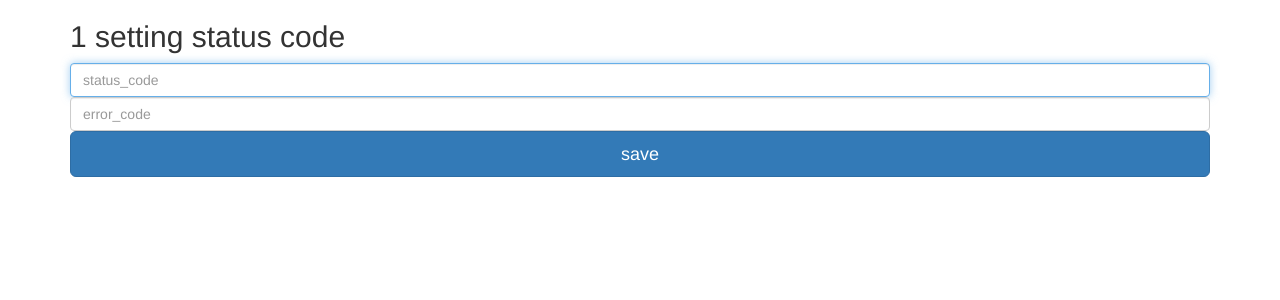
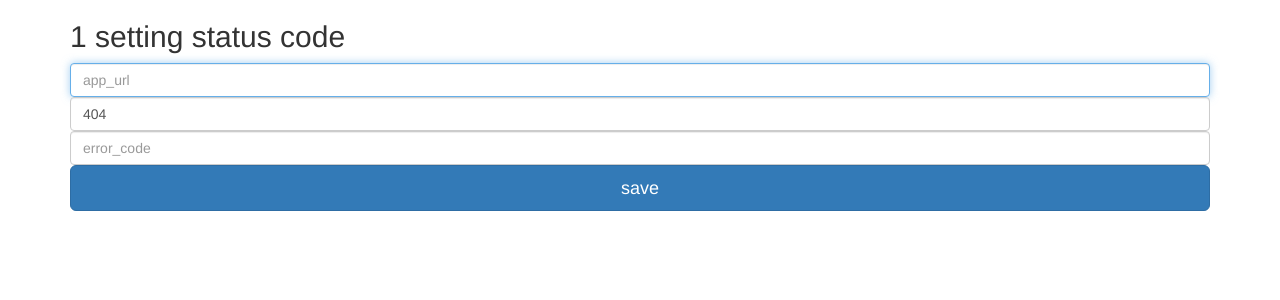
Before and after one commit to shikajiro/error_responser, a Flask app: page /1 in a window 1280 px wide. Shown: the top 300 px of the page. Run offline with Flask 2, Linux system fonts and the light colour scheme; data comes from the database, SQL or seed files in the repository; some libraries are stand-ins or nearby versions.

Commit message:
疎通できるとこまで

```diff
--- a/manage.py
+++ b/manage.py
@@ -12,4 +12,4 @@ manager.add_command('db', MigrateCommand)
 
 if __name__ == '__main__':
     manager.run()
-# postgresql+psycopg2:///error_responser
+# export DATABASE_URL="postgresql+psycopg2:///error_responser"
--- a/server.py
+++ b/server.py
@@ -1,14 +1,20 @@
+# coding=utf-8
 import os
 import pdb
 from flask import Flask, request, session, g, redirect, url_for, \
      abort, render_template, flash, json, jsonify
 from flask.ext.sqlalchemy import SQLAlchemy
+from flask.ext.script import Manager
 from flask_bootstrap import Bootstrap
+import requests
+import pdb
 
 # create our little application :)
+# export APP_SETTINGS="config.DevelopmentConfig"
 print os.environ['APP_SETTINGS']
 
 app = Flask(__name__)
+manager = Manager(app)
 app.config.from_object(os.environ['APP_SETTINGS'])
 db = SQLAlchemy(app)
 Bootstrap(app)
@@ -51,11 +57,12 @@ def index():
 def app_name(app_name):
     app_setting = AppSetting.query.filter_by(app_name=app_name).first()
     if app_setting is None:
-        app_setting = AppSetting(app_name=app_name, status_code=404, error_code=None)
+        app_setting = AppSetting(app_name=app_name, app_url="", status_code=404, error_code=None)
         db.session.add(app_setting)
         db.session.commit()
     item = {
         "app_name"      :app_setting.app_name,
+        "app_url"       :app_setting.app_url,
         "status_code"   :app_setting.status_code,
         "error_code"    :app_setting.error_code
     }
@@ -65,8 +72,9 @@ def app_name(app_name):
 def post_app_name(app_name):
     print request.form
     app_setting = AppSetting.query.filter_by(app_name=app_name).first()
-    app_setting.status_code = request.form["status_code"]
-    app_setting.error_code = request.form["error_code"]
+    app_setting.app_url     = request.form["app_url"]
+    app_setting.status_code = int(request.form["status_code"])
+    app_setting.error_code  = int(request.form["error_code"])
     db.session.add(app_setting)
     db.session.commit()
     return "set %s/%s" % (app_setting.status_code, app_setting.error_code)
@@ -74,6 +82,7 @@ def post_app_name(app_name):
 @app.route('/<app_name>/<path:path>', methods=['GET','POST'])
 def catch_all(app_name, path):
     print 'You want %s path: %s' % (app_name, path)
+    print '%s' % request.headers
     app_setting = AppSetting.query.filter_by(app_name=app_name).first()
     if app_setting is None:
         app_setting = AppSetting(app_name=app_name, status_code=404)
@@ -82,10 +91,32 @@ def catch_all(app_name, path):
 
     print "set status code %s, error code %s" % (app_setting.status_code, app_setting.error_code)
 
-    if int(app_setting.error_code) < 0:
-        abort(app_setting.status_code)
+    if int(app_setting.status_code)/100 == 2:
+        # pdb.set_trace()
+        url = app_setting.app_url + path
+        print "%s url %s" % (request.method, url)
+
+        headers = {}
+        auth = request.headers.get("Authorization")
+        if auth:
+            headers["Authorization"] = auth
+        print "headers %s" % headers
+
+        res = ""
+        if request.method == 'POST':
+            print "data %s" % request.form
+            res = requests.post(url, data=request.form, headers=headers)
+        elif request.method == 'GET':
+            print "params %s" % request.args
+            res = requests.get(url, params=request.args, headers=headers)
+        print res.url
+        # pdb.set_trace()
+        return res.text
     else:
-        raise InvalidUsage(status_code=app_setting.status_code, error_code=app_setting.error_code)
+        if int(app_setting.error_code) < 0:
+            abort(app_setting.status_code)
+        else:
+            raise InvalidUsage(status_code=app_setting.status_code, error_code=app_setting.error_code)
 
 @app.errorhandler(InvalidUsage)
 def handle_invalid_usage(error):
@@ -98,18 +129,21 @@ class AppSetting(db.Model):
 
   id = db.Column(db.Integer, primary_key=True)
   app_name = db.Column(db.String())
+  app_url = db.Column(db.String())
   status_code = db.Column(db.Integer())
   error_code = db.Column(db.Integer())
 
-  def __init__(self, app_name, status_code, error_code):
+  def __init__(self, app_name, app_url, status_code, error_code):
     self.app_name = app_name
+    self.app_url = app_url
     self.status_code = status_code
     self.error_code = error_code
 
   def __repr__(self):
-    return 'AppSetting %d %s %d' % (self.id, self.app_name, self.status_code, self.error_code)
+    return 'AppSetting %d %s %s %d' % (self.id, self.app_name, self.app_url, self.status_code, self.error_code)
 
 if __name__ == '__main__':
     app.run(debug=True, host='0.0.0.0')
+    # manager.run()
     # app.run(host='0.0.0.0')
     # app.run()
--- a/templates/edit_app_setting.html
+++ b/templates/edit_app_setting.html
@@ -13,7 +13,8 @@
 
   <form class="form-signin" role="form" action="{{ url_for('post_app_name', app_name=app_setting.app_name) }}" method=post>
     <h2 class="form-signin-heading">{{ app_setting.app_name }} setting status code</h2>
-    <input type="text" class="form-control" placeholder="status_code" name="status_code" required="" autofocus="">
+    <input type="text" class="form-control" placeholder="app_url" name="app_url"required="" autofocus="" value="{{app_setting.app_url}}">
+    <input type="text" class="form-control" placeholder="status_code" name="status_code" required="" value="{{app_setting.status_code}}">
     <input type="text" class="form-control" placeholder="error_code" name="error_code" >
     <button class="btn btn-lg btn-primary btn-block" type="submit">save</button>
   </form>
```
Also changed, not shown: migrations/versions/28fa1cbca62d_.py (added, +26 -0 lines).
